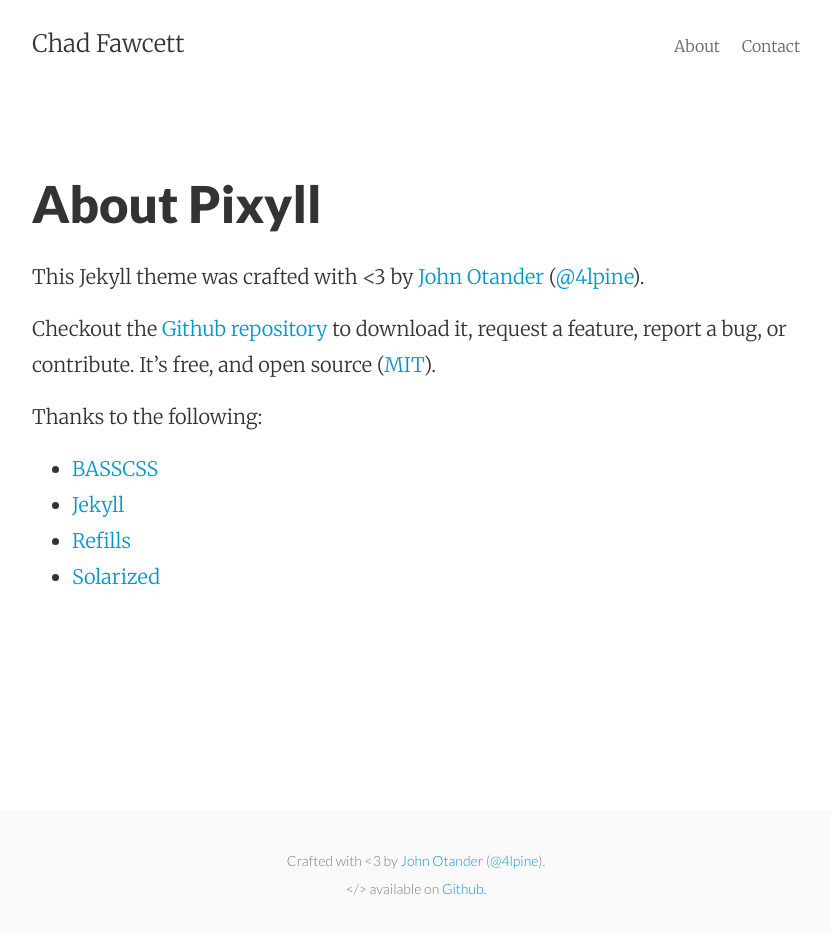
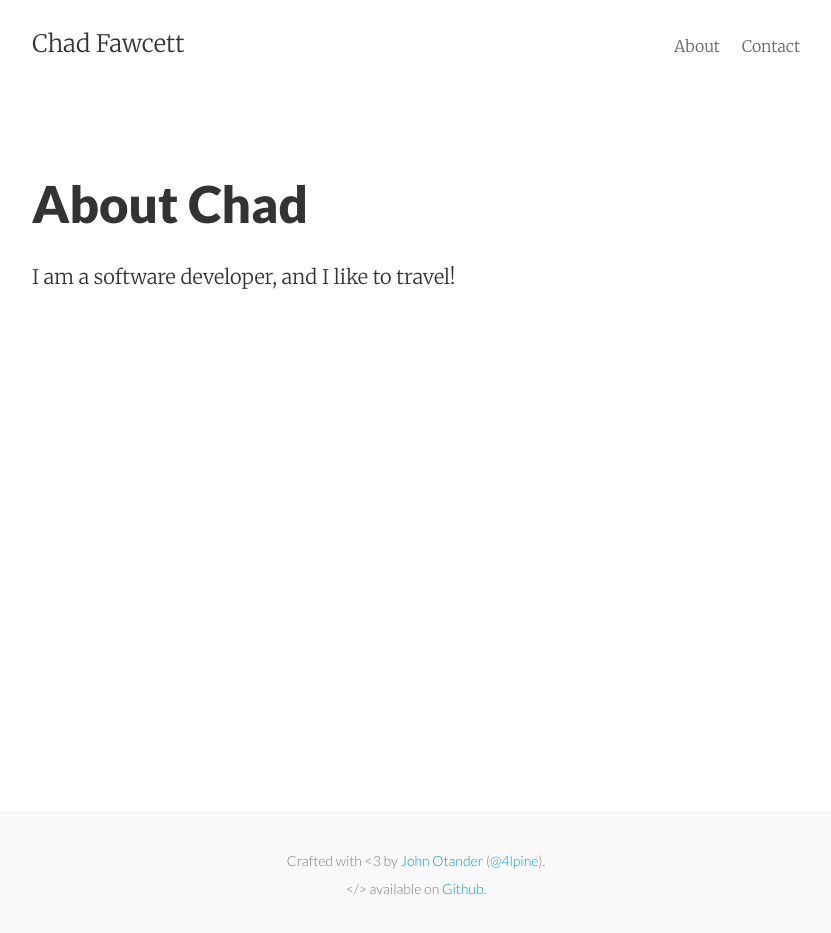
Before and after one commit to chadfawcett/chadfawcett.github.io, a Jekyll site: the page built from about.md, in a window 1280 px wide. Shown: the whole page, without its empty margins (224-1055 px from the left). Built offline with Jekyll 4.4.1, drawn with Linux system fonts in a browser that asks for light colours; Markdown is read by kramdown in place of the engine named in the settings.

Commit message:
Personalized about page

```diff
--- a/about.md
+++ b/about.md
@@ -1,19 +1,7 @@
 ---
 layout: page
-title: About Pixyll
+title: About Chad
 permalink: /about/
 ---
 
-This Jekyll theme was crafted with <3 by [John Otander](http://johnotander.com)
-([@4lpine](https://twitter.com/4lpine)).
-
-Checkout the [Github repository](https://github.com/johnotander/pixyll) to download it,
-request a feature, report a bug, or contribute. It's free, and open source
-([MIT](http://opensource.org/licenses/MIT)).
-
-Thanks to the following:
-
-* [BASSCSS](http://basscss.com)
-* [Jekyll](http://jekyllrb.com)
-* [Refills](http://refills.bourbon.io/)
-* [Solarized](http://ethanschoonover.com/solarized)
+I am a software developer, and I like to travel!
```
